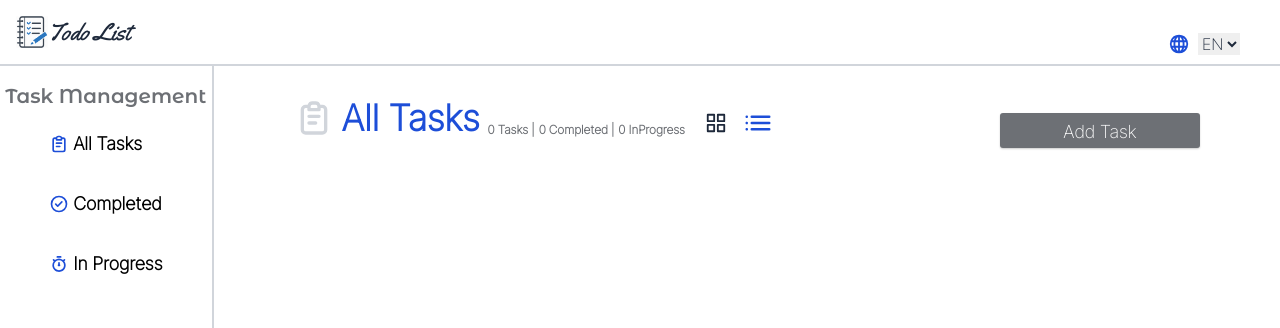
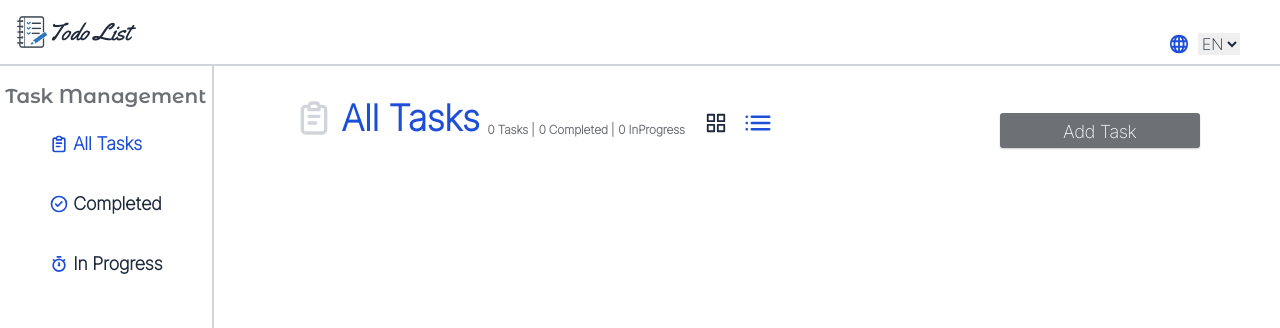
Before and after one commit to Meriem-Bounaas/TickThings, a React (Create React App) app: page / in a window 1280 px wide. Shown: the top 328 px of the page. Built offline with nearby package versions, Linux system fonts and the light colour scheme.

Commit message:
add active class style

```diff
--- a/src/components/navbar/index.js
+++ b/src/components/navbar/index.js
@@ -1,22 +1,24 @@
-import { Link } from 'react-router-dom';
+import { Link, useLocation } from 'react-router-dom';
 import { UilCheckCircle, UilClipboardNotes, UilStopwatch } from '@iconscout/react-unicons'
 import { useTranslation } from 'react-i18next';
 
 
 const Navbar = () => {
     const { t } = useTranslation();
+    let location = useLocation();
+    console.log(location.pathname);
 
     return (
         <nav className='flex flex-col gap-8 text-lg font-semibold text-primaryColor capitalize'>
-            <Link to="/" className='flex flex-row items-center gap-1 hover:text-thirdColor'>
+            <Link to="/" className={`flex flex-row items-center gap-1 hover:text-thirdColor  ${location.pathname==="/"?'text-second-color':'text-primary-color'}`}>
                 <UilClipboardNotes size="20" className="fill-second-color" />
                 {t("all tasks")}
             </Link>
-            <Link to="/completed" className='flex flex-row items-center gap-1 hover:text-thirdColor capitalize'>
+            <Link to="/completed" className={`flex flex-row items-center gap-1 hover:text-thirdColor ${location.pathname==="/completed"?'text-second-color':'text-primary-color'}`}>
                 <UilCheckCircle size="20" className="fill-second-color" />
                 {t("completed")}
             </Link>
-            <Link to="/inprogress" className='flex flex-row items-center gap-1 hover:text-thirdColor capitalize'>
+            <Link to="/inprogress" className={`flex flex-row items-center gap-1 hover:text-thirdColor ${location.pathname==="/inprogress"?'text-second-color':'text-primary-color'}`}>
                 <UilStopwatch size="20" className="fill-second-color" />
                 {t("in progress")}
             </Link>
```
